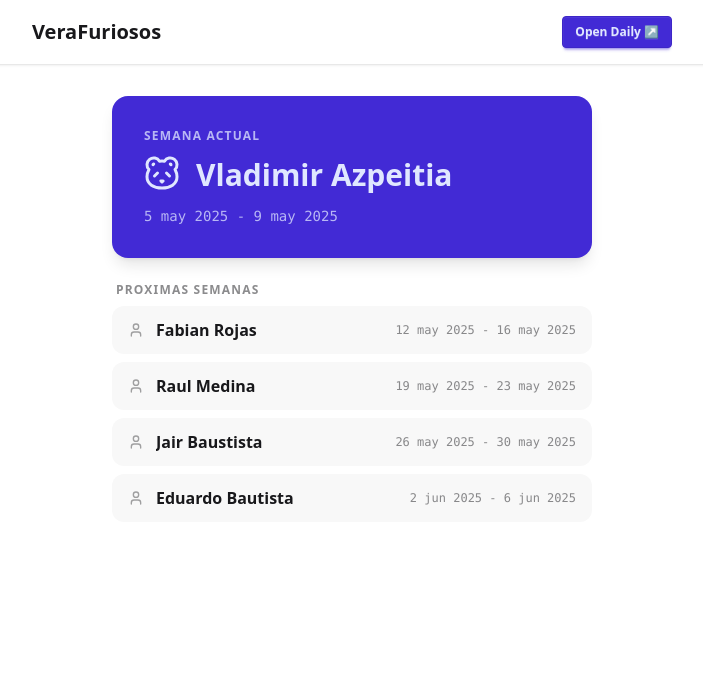
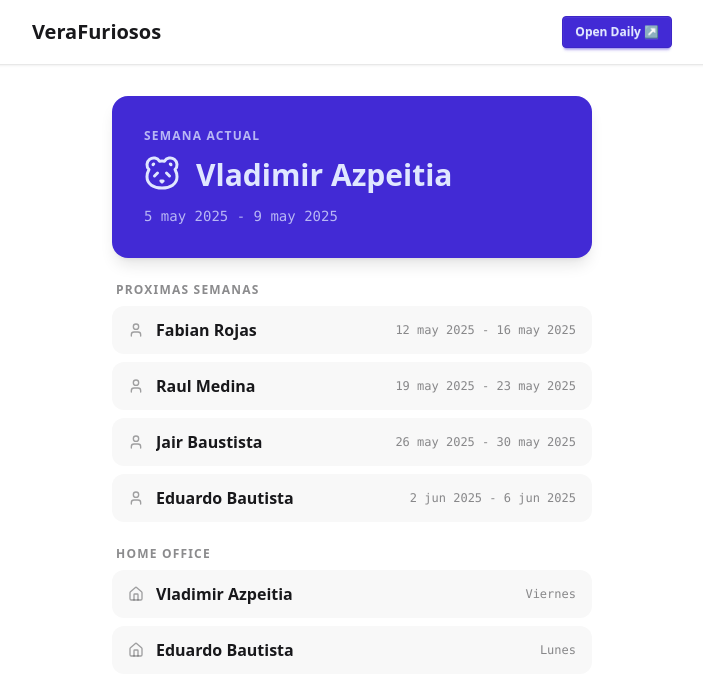
Before and after one commit to vazpeitiah/verafurious, a React (Vite) app: page / in a window 1280 px wide. Shown: the top 696 px of the page, without its empty margins (288-991 px from the left). Built offline with nearby package versions, Linux system fonts and the light colour scheme.

Commit message:
feat: add home office functionality and improve weekday formatting

```diff
--- a/furious.json
+++ b/furious.json
@@ -4,23 +4,28 @@
   "furious": [
     {
       "name": "Vladimir Azpeitia",
-      "ordinal": 1
+      "ordinal": 1,
+      "homeOffice": [5]
     },
     {
       "name": "Fabian Rojas",
-      "ordinal": 2
+      "ordinal": 2,
+      "homeOffice": []
     },
     {
       "name": "Raul Medina",
-      "ordinal":3
+      "ordinal":3,
+      "homeOffice": []
     },
     {
       "name": "Jair Baustista",
-      "ordinal": 4
+      "ordinal": 4,
+      "homeOffice": []
     },
     {
       "name": "Eduardo Bautista",
-      "ordinal": 5
+      "ordinal": 5,
+      "homeOffice": [1]
     }
   ]
 }
--- a/src/components/TimeLine.tsx
+++ b/src/components/TimeLine.tsx
@@ -1,10 +1,14 @@
 import { addWeeks } from "date-fns";
-import { Panda, User } from "lucide-react";
+import { Home, Panda, User } from "lucide-react";
 import { useState } from "react";
 
 import { furious } from "@furious";
 import { calculateFurious } from "@/utils/furious";
-import { formatRange, getWeekRangeFromDate } from "@/utils/helpers";
+import {
+  formatHomeOfficeDays,
+  formatRange,
+  getWeekRangeFromDate,
+} from "@/utils/helpers";
 
 // Un ciclo completo = número de furiosos en rotación
 const CYCLE = furious.length;
@@ -17,6 +21,10 @@ const TimeLine = () => {
   // Próximas semanas para completar el ciclo (excluyendo la actual)
   const nextWeeks = Array.from({ length: CYCLE - 1 }, (_, i) =>
     getWeekRangeFromDate(addWeeks(new Date(), i + 1))
+  );
+
+  const furiousWithHomeOffice = furious.filter(
+    (member) => member.homeOffice.length > 0
   );
 
   return (
@@ -72,6 +80,32 @@ const TimeLine = () => {
         </ul>
       </section>
 
+      {/* Home office — días fijos por integrante */}
+      {furiousWithHomeOffice.length > 0 && (
+        <section className="flex flex-col gap-2">
+          <h2 className="text-xs font-semibold uppercase tracking-widest text-base-content/50 px-1">
+            Home office
+          </h2>
+          <ul className="flex flex-col gap-2">
+            {furiousWithHomeOffice.map((member, i) => (
+              <li
+                key={member.ordinal}
+                className="animate-slide-in flex flex-row items-center justify-between gap-2 py-3 px-4 rounded-xl bg-base-200 hover:bg-base-300 transition-colors"
+                style={{ animationDelay: `${i * 55}ms` }}
+              >
+                <div className="flex items-center gap-3 min-w-0">
+                  <Home size={16} className="text-base-content/40 shrink-0" />
+                  <span className="font-semibold truncate">{member.name}</span>
+                </div>
+                <span className="font-mono text-xs text-base-content/50 shrink-0 text-right">
+                  {formatHomeOfficeDays(member.homeOffice)}
+                </span>
+              </li>
+            ))}
+          </ul>
+        </section>
+      )}
+
     </div>
   );
 };
--- a/src/utils/helpers.ts
+++ b/src/utils/helpers.ts
@@ -79,6 +79,31 @@ export const customFormatDate = (date: Date) => {
   return formatDate(date, "PP", { locale: es });
 };
 
+const WEEKDAY_NAMES = ["Lunes", "Martes", "Miércoles", "Jueves", "Viernes", "Sábado", "Domingo"];
+
+/**
+ * Returns the Spanish name of a weekday given its ISO weekday number (1 = Lunes ... 7 = Domingo).
+ *
+ * @param day - The ISO weekday number.
+ * @returns The Spanish name of the weekday.
+ */
+export const getWeekdayName = (day: number): string => WEEKDAY_NAMES[day - 1];
+
+/**
+ * Formats a list of ISO weekday numbers into a comma-separated string of Spanish weekday names.
+ *
+ * @param days - The ISO weekday numbers (1 = Lunes ... 7 = Domingo).
+ * @returns A formatted string with the weekday names, or a fallback message if empty.
+ */
+export const formatHomeOfficeDays = (days: number[]): string => {
+  if (days.length === 0) return "Sin días asignados";
+  return days
+    .slice()
+    .sort((a, b) => a - b)
+    .map(getWeekdayName)
+    .join(", ");
+};
+
 export const formatRange = (
   range: DateRange,
   ignoreWeekends: boolean = true
--- a/src/utils/types.ts
+++ b/src/utils/types.ts
@@ -2,6 +2,7 @@ export type Employee = {
   id: string;
   name: string;
   ordinal: number;
+  homeOffice: number[];
 };
 
 export type DateRange = {
```
